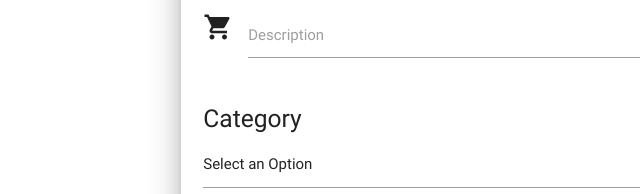
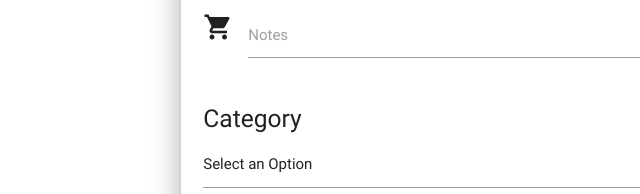
Before and after one commit to neetuktoor/superMarketApp, a plain HTML site: page public/groceryList.html in a window 1280 px wide. Shown: the part 307-501 px from the top of the page, 0-640 px from the left. Drawn offline with nearby package versions, Linux system fonts and the light colour scheme.

Commit message:
basic html

```diff
--- a/public/groceryList.html
+++ b/public/groceryList.html
@@ -55,8 +55,8 @@
 
               <div class="input-field col s12">
                   <i class="material-icons prefix">shopping_cart</i>
-                  <input id="Description" type="text" class="validate">
-                  <label for="icon_quantity">Description</label>
+                  <input id="Notes" type="text" class="validate">
+                  <label for="icon_quantity">Notes</label>
                 </div>
 
                 <div class="input-field col s12">
```
Also changed, not shown: 1 other file.
